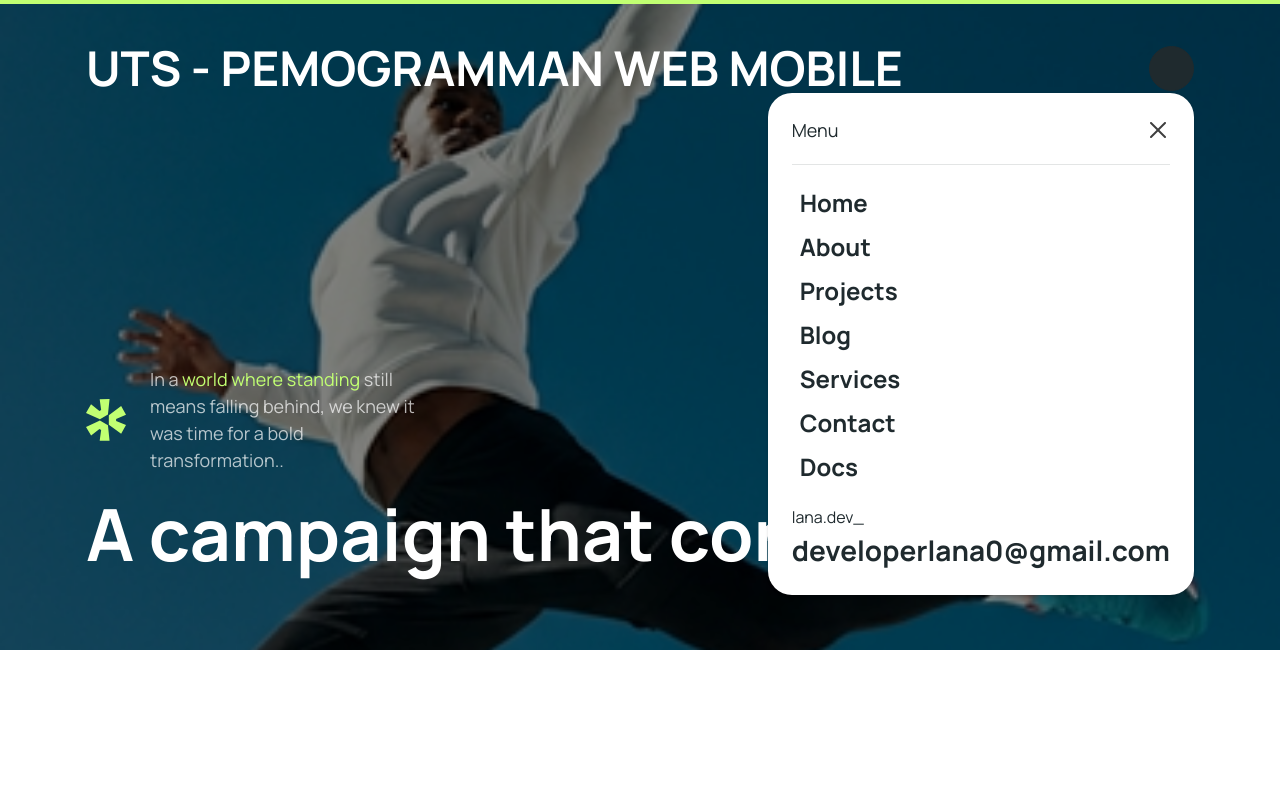
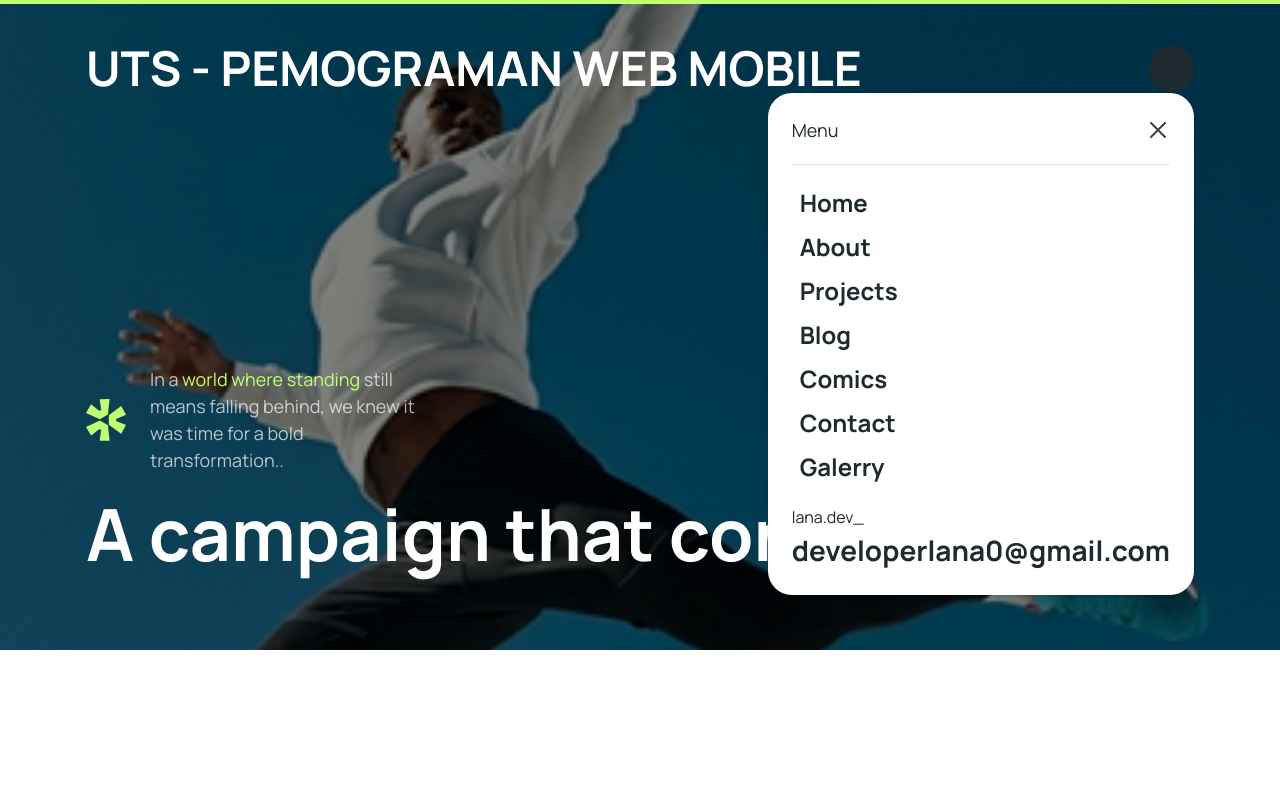
Before and after one commit to maulana-tech/UTS-PMB, a plain HTML site: page html/blog-detail.html in a window 1280 px wide. Both pictures are taken after a click on the button 1171 px from the left and 68 px from the top of the page. Shown: the top 800 px of the page. Drawn offline with Linux system fonts and the light colour scheme; some icons are missing.

Commit message:
Fix typos in blog header and update navigation links for comics and gallery pages

```diff
--- a/html/blog-detail.html
+++ b/html/blog-detail.html
@@ -20,10 +20,10 @@
       <div class="header-wrapper d-flex align-items-center justify-content-between">
         <div class="logo">
           <a href="index.html" class="logo-white text-white fs-12 fw-bolder text-decoration-none">
-            UTS - PEMOGRAMMAN WEB MOBILE
+            UTS - PEMOGRAMAN WEB MOBILE
           </a>
           <a href="index.html" class="logo-dark text-dark fs-12 fw-bolder text-decoration-none">
-            UTS - PEMOGRAMMAN WEB MOBILE
+            UTS - PEMOGRAMAN WEB MOBILE
           </a>
         </div>
         <div class="d-flex align-items-center gap-4">
@@ -63,9 +63,9 @@
                           class="img-fluid animate-spin">Blog</a>
                     </li>
                     <li class="header-item">
-                      <a href="404.html" class="header-link hstack gap-2 fs-7 fw-bold text-dark"><img
+                      <a href="comics.html" class="header-link hstack gap-2 fs-7 fw-bold text-dark"><img
                           src="../assets/images/svgs/secondary-leaf.svg" alt="" width="20" height="20"
-                          class="img-fluid animate-spin">Services</a>
+                          class="img-fluid animate-spin">Comics</a>
                     </li>
                     <li class="header-item">
                       <a href="contact.html" class="header-link hstack gap-2 fs-7 fw-bold text-dark"><img
@@ -73,9 +73,9 @@
                           class="img-fluid animate-spin">Contact</a>
                     </li>
                     <li class="header-item">
-                      <a href="404.html" class="header-link hstack gap-2 fs-7 fw-bold text-dark"><img
+                      <a href="gallery.html" class="header-link hstack gap-2 fs-7 fw-bold text-dark"><img
                           src="../assets/images/svgs/secondary-leaf.svg" alt="" width="20" height="20"
-                          class="img-fluid animate-spin">Docs</a>
+                          class="img-fluid animate-spin">Galerry</a>
                     </li>
                   </ul>
                 </div>
```
Also changed, not shown: html/blog.html (+6 -6 lines).
